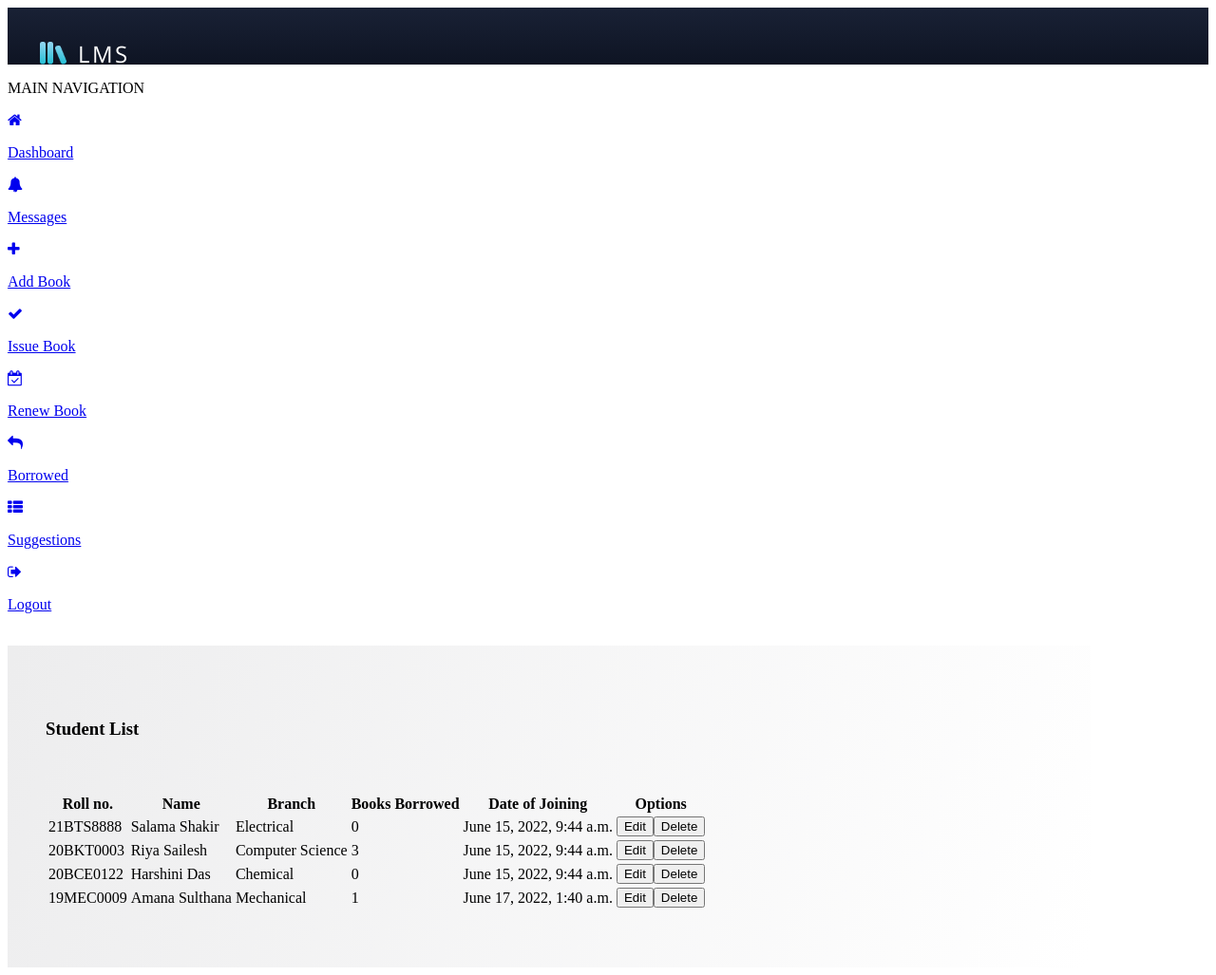
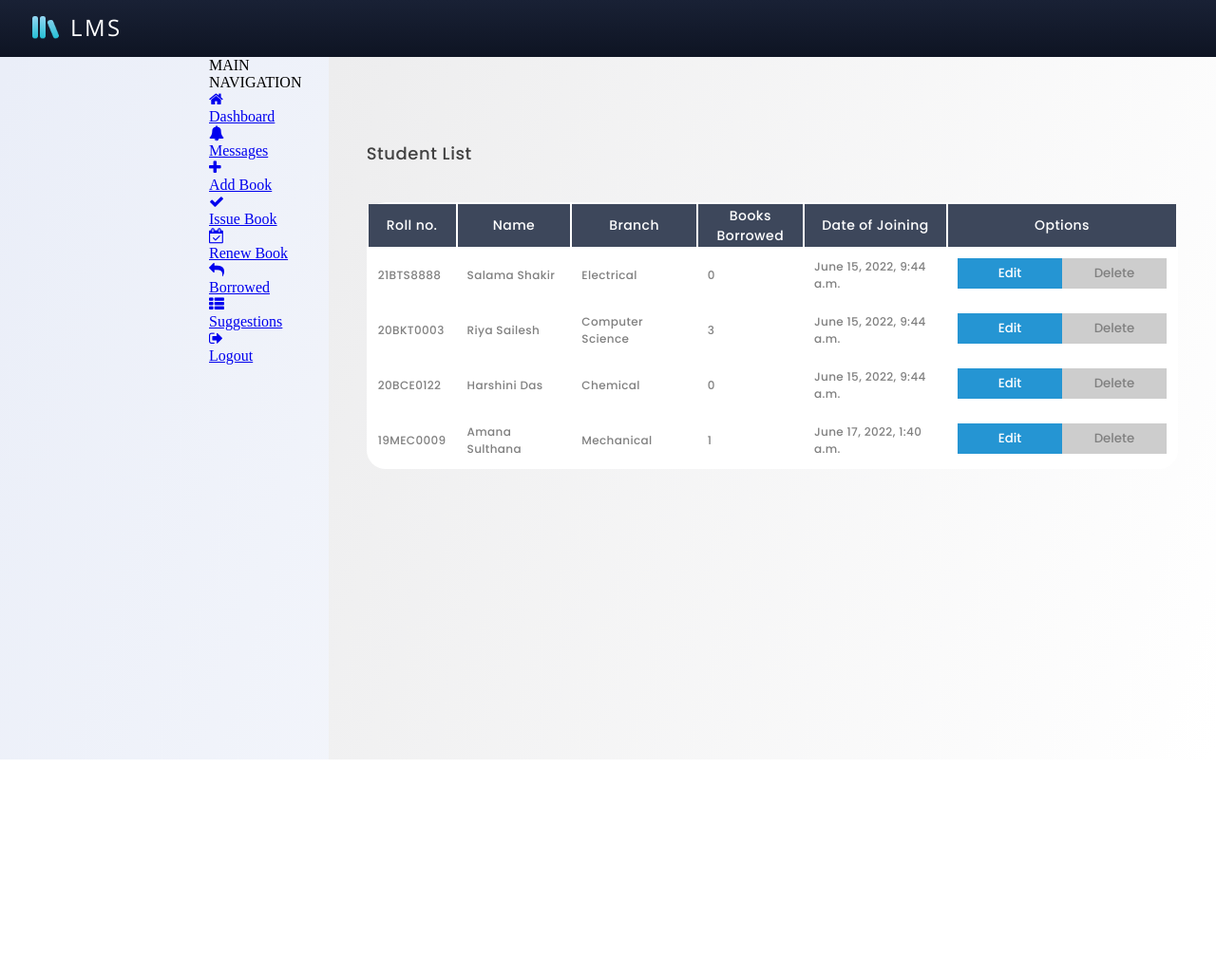
Before and after one commit to chendjou237/Alpha-LMS-System, a Django app: page /admin_portal/student_list/ in a window 1280 px wide. Shown: the whole page at 95% size. After the commit the page ends 800 px from the top, so only its background shows below. Run offline with Django 3.2, Linux system fonts and the light colour scheme; a user stored in the database is signed in; data comes from the database, SQL or seed files in the repository; some web fonts are replaced.

Commit message:
Updated base.css

```diff
--- /dev/null
+++ b/library/static/base.css
@@ -0,0 +1,239 @@
+* {
+  padding: 0;
+  margin: 0;
+  box-sizing: border-box;
+}
+.content {
+  display: flex;
+  background: linear-gradient(106.61deg, #eaeef8 0.55%, #ffffff 99.64%);
+  position: relative;
+  padding-left: 220px;
+  min-height: calc(100vh - 60px);
+}
+
+/* profile */
+
+.profile-container {
+  width: calc(100vw - 220px);
+  height: calc(100vh - 60px);
+  padding: 45px;
+}
+
+.profile-features {
+  display: flex;
+}
+
+/* header */
+.header3 {
+  font-family: "Poppins";
+  font-weight: 500;
+  font-size: 18px;
+  letter-spacing: 0.03em;
+  color: #424242;
+  margin-top: 30px;
+}
+.header3form {
+  font-family: "Poppins";
+  font-weight: 500;
+  font-size: 18px;
+  letter-spacing: 0.03em;
+  color: #424242;
+  margin-top: 0px;
+}
+
+/* table */
+.table-styles {
+  width: 100%;
+  border-radius: 20px;
+  font-family: "Poppins";
+  background: white;
+}
+
+.table-styles tr {
+  height: 45px;
+}
+.table-styles tr th {
+  background: #3d475b;
+  color: white;
+  font-weight: 500;
+  font-size: 14px;
+  letter-spacing: 0.03em;
+}
+.table-styles tr td {
+  font-weight: 500;
+  padding: 10px;
+  font-size: 12px;
+  letter-spacing: 0.03em;
+  color: #808080;
+}
+.table-styles tr td a {
+  text-decoration: none;
+}
+
+/* button */
+.btn {
+  outline: none;
+  border: none;
+  cursor: pointer;
+  display: flex;
+  justify-content: center;
+  align-items: center;
+  font-family: "Poppins";
+}
+
+/* availability */
+.availability {
+  margin: 0 auto;
+  cursor: default;
+  box-shadow: 0px 1px 4px rgba(0, 0, 0, 0.25);
+  width: 140px;
+  color: white;
+  border-radius: 30px;
+}
+.available {
+  height: 30px;
+  background: #1ce0ed;
+}
+.out-of-stock {
+  height: 30px;
+  background: #ffc6a6;
+}
+/* options */
+.options {
+  width: 110px;
+  height: 32px;
+  font-weight: 500;
+}
+.primeblue {
+  background: #2595d3;
+  color: white;
+}
+.yellowishorange {
+  background: #ffb800;
+  color: white;
+}
+.gray {
+  background: #cdcdcd;
+  color: #808080;
+}
+.outline {
+  border: 1px solid #808080;
+  color: #808080;
+  background-color: white;
+}
+.approve {
+  background: #2f4389;
+  color: white;
+}
+.issue {
+  background: #178c38;
+  color: white;
+}
+/* popup */
+.popup {
+  width: 70px;
+  height: 32px;
+  font-weight: 500;
+}
+.cancel {
+  background: #808080;
+  color: white;
+}
+.delete {
+  background: #dd5959;
+  color: white;
+}
+
+/* send */
+
+.send {
+  height: 45px;
+  background: #1ce0ed;
+  box-shadow: 2px 4px 10px rgba(0, 0, 0, 0.1);
+  border-radius: 40px;
+  width: 180px;
+  color: white;
+  font-weight: 600;
+  font-size: 14px;
+  letter-spacing: 0.03em;
+  text-transform: uppercase;
+  margin-top: 30px;
+}
+
+/* form */
+
+.form-styles {
+  width: 100%;
+  font-family: "Poppins", sans-serif;
+  background: linear-gradient(101.81deg, #f0f4ff 0%, #fafbff 98.15%);
+  box-shadow: 2px 2px 20px rgba(116, 116, 116, 0.12);
+  border-radius: 20px;
+  padding: 45px;
+  margin: 10px 0px 0px;
+  position: relative;
+}
+.form-styles p {
+  display: flex;
+  flex-direction: column;
+  margin: 10px 0px;
+}
+.form-styles p label {
+  color: #505e79;
+  font-size: 14px;
+  letter-spacing: 0.03em;
+}
+.form-styles p input,
+.form-styles p select {
+  color: #505e79;
+  font-size: 14px;
+  letter-spacing: 0.03em;
+  background: #ffffff;
+  box-shadow: 2px 2px 5px rgba(0, 0, 0, 0.1);
+  width: 400px;
+  border: none;
+  outline: none;
+  padding: 10px 20px;
+}
+.form-styles p select option {
+  background: #ffffff;
+  padding: 10px 20px;
+  font-size: 13px;
+  letter-spacing: 0.03em;
+  font-family: "Poppins", sans-serif;
+}
+.form-image {
+  position: absolute;
+  right: 180px;
+  width: 325px;
+  height: 250px;
+  top: 80px;
+}
+
+.form-image img {
+  width: 110%;
+  height: 110%;
+}
+/* flex */
+.flex {
+  display: flex;
+  justify-content: center;
+  align-items: center;
+}
+
+.not_present {
+  width: 90%;
+  background: #ffffff;
+  box-shadow: 2px 2px 20px rgba(116, 116, 116, 0.12);
+  padding: 20px;
+  border-radius: 10px;
+  display: flex;
+  justify-content: center;
+  align-items: center;
+  flex-direction: column;
+  font-size: 15px;
+  letter-spacing: 0.03em;
+  color: #505e79;
+  font-family: "Poppins", sans-serif;
+  margin-top: 20px;
+  height: 250px;
+}
--- a/library/templates/library/userbase.html
+++ b/library/templates/library/userbase.html
@@ -40,7 +40,7 @@
       rel="stylesheet"
     />
     <!-- css stylesheet -->
-    <link rel="stylesheet" type="text/css" href="{% static 'basesty.css' %}" />
+    <link rel="stylesheet" type="text/css" href="{% static 'base.css' %}" />
     <link rel="stylesheet" type="text/css" href="{% static 'sides.css' %}" />
     <link
       rel="stylesheet"
```
